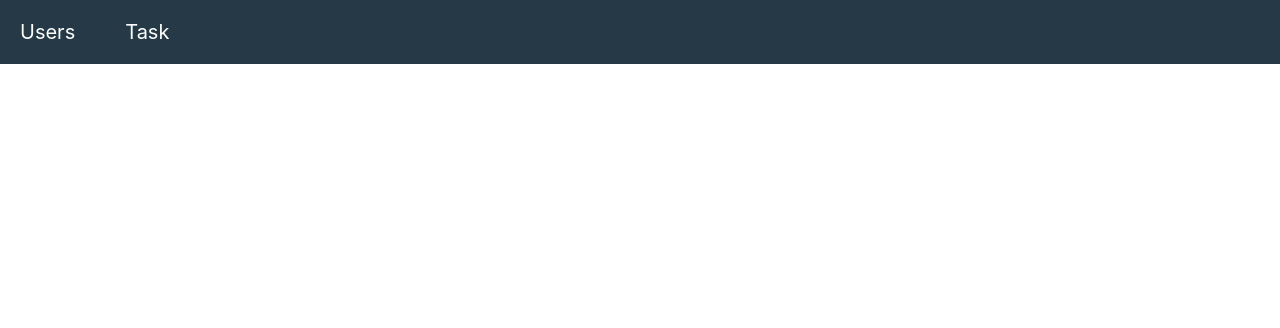
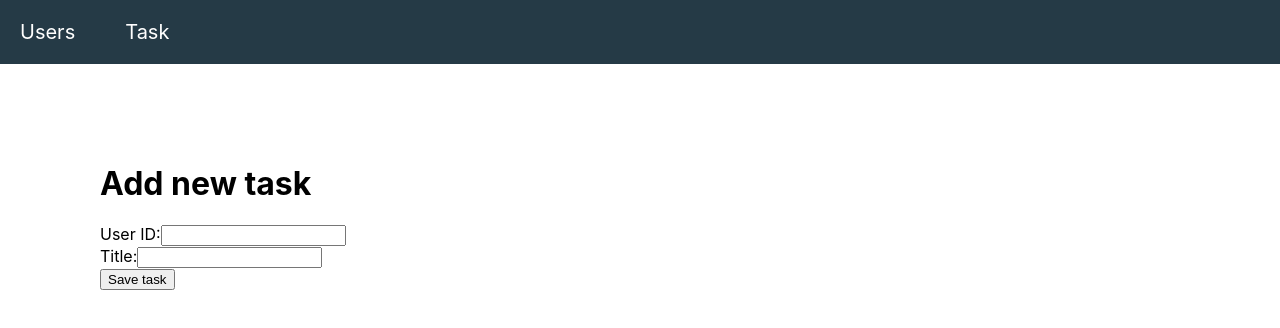
Before and after one commit to HajdukSanchez/Redux_Bedu_Platzi, a React (Create React App) app: page /tasks/new-task in a window 1280 px wide. Shown: the top 328 px of the page. Built offline with nearby package versions, Linux system fonts and the light colour scheme.

Commit message:
:art: [ADD] Component structure for create and save new tasks

```diff
--- a/src/components/index.js
+++ b/src/components/index.js
@@ -7,3 +7,4 @@ export { default as PostsList } from './posts/PostsList'
 export { default as Post } from './post/Post'
 export { default as Comments } from './comments/Comments'
 export { default as Tasks } from './tasks/Tasks'
+export { default as NewTask } from './tasks/NewTask'
--- /dev/null
+++ b/src/components/tasks/NewTask.jsx
@@ -0,0 +1,24 @@
+import React from 'react'
+
+const NewTask = () => {
+  return (
+    <div>
+      <h1>Add new task</h1>
+      <div>
+        <label htmlFor='user-id'>
+          User ID:
+          <input type='number' name='user-id' />
+        </label>
+      </div>
+      <div>
+        <label htmlFor='task-text'>
+          Title:
+          <input type='text' name='task-text' />
+        </label>
+      </div>
+      <button>Save task</button>
+    </div>
+  )
+}
+
+export default NewTask
--- a/src/components/tasks/Tasks.jsx
+++ b/src/components/tasks/Tasks.jsx
@@ -1,4 +1,5 @@
 import React, { useEffect } from 'react'
+import { Link } from 'react-router-dom'
 import { connect } from 'react-redux'
 import { getAllTasks } from '../../actions/tasksActions'
 import { Error, Loader } from '../'
@@ -29,6 +30,9 @@ const Tasks = ({ tasks, loading, error, getAllTasks }) => {
       {loading && <Loader />}
       {!error && !loading && tasks && (
         <div>
+          <button>
+            <Link to='/tasks/new-task'>Add Task</Link>
+          </button>
           {/* If we have an Object, the parameters in the map function are the variables inside the data */}
           {Object.keys(tasks).map((userId) => (
             <div key={userId}>
--- a/src/pages/App.jsx
+++ b/src/pages/App.jsx
@@ -2,7 +2,7 @@ import React from 'react'
 import { BrowserRouter as Router, Route } from 'react-router-dom'
 import { GlobalStyles } from '../styles/GlobalStyles'
 import { Margin } from '../styles/pages/App'
-import { Menu, Users, PostsList, Tasks } from '../components'
+import { Menu, Users, PostsList, Tasks, NewTask } from '../components'
 
 const App = () => {
   return (
@@ -14,6 +14,7 @@ const App = () => {
           <Route exact path='/' component={Users} />
           <Route exact path='/posts/:id' component={PostsList} />
           <Route exact path='/tasks' component={Tasks} />
+          <Route exact path='/tasks/new-task' component={NewTask} />
         </Margin>
       </Router>
     </>
```
